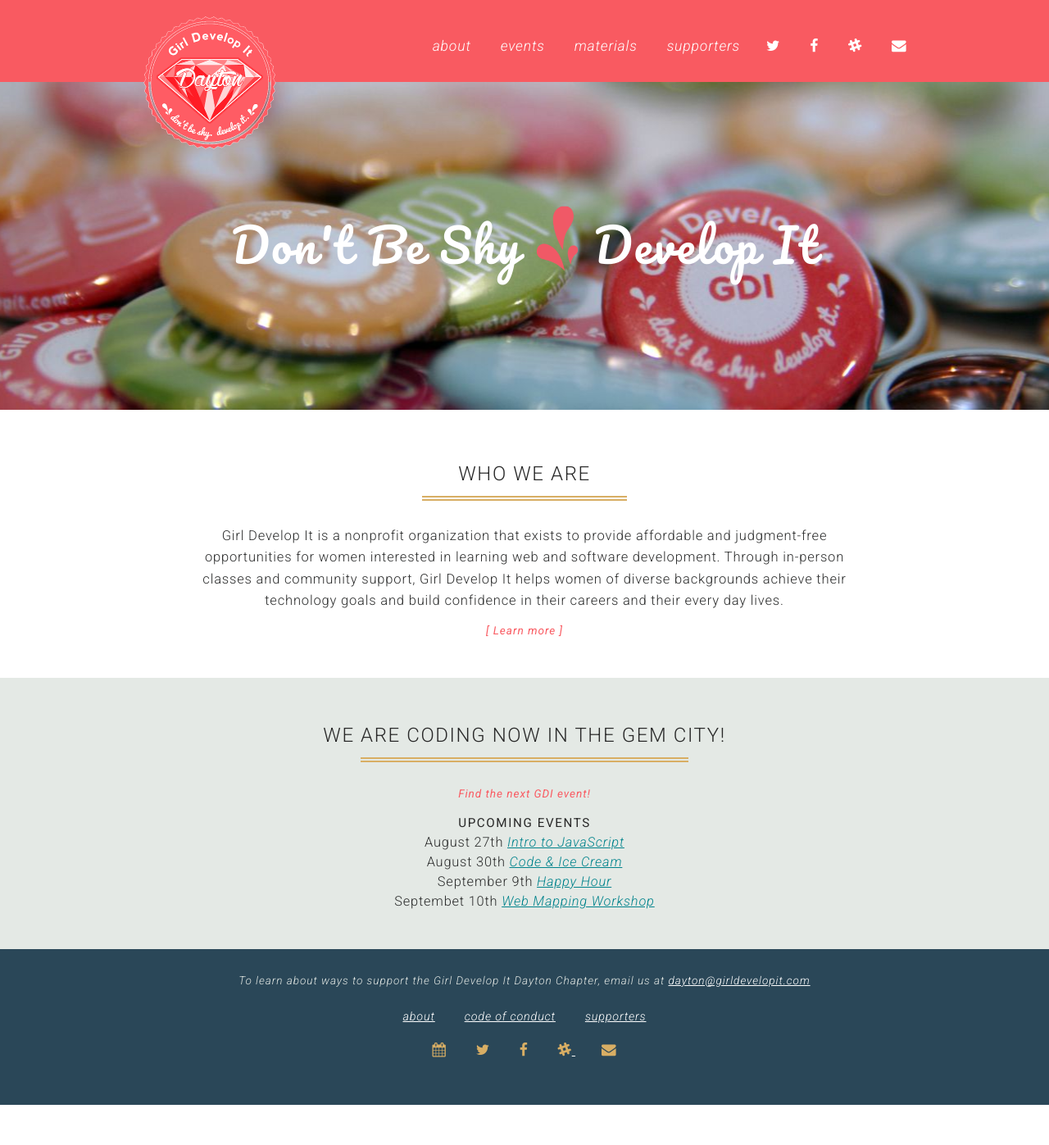
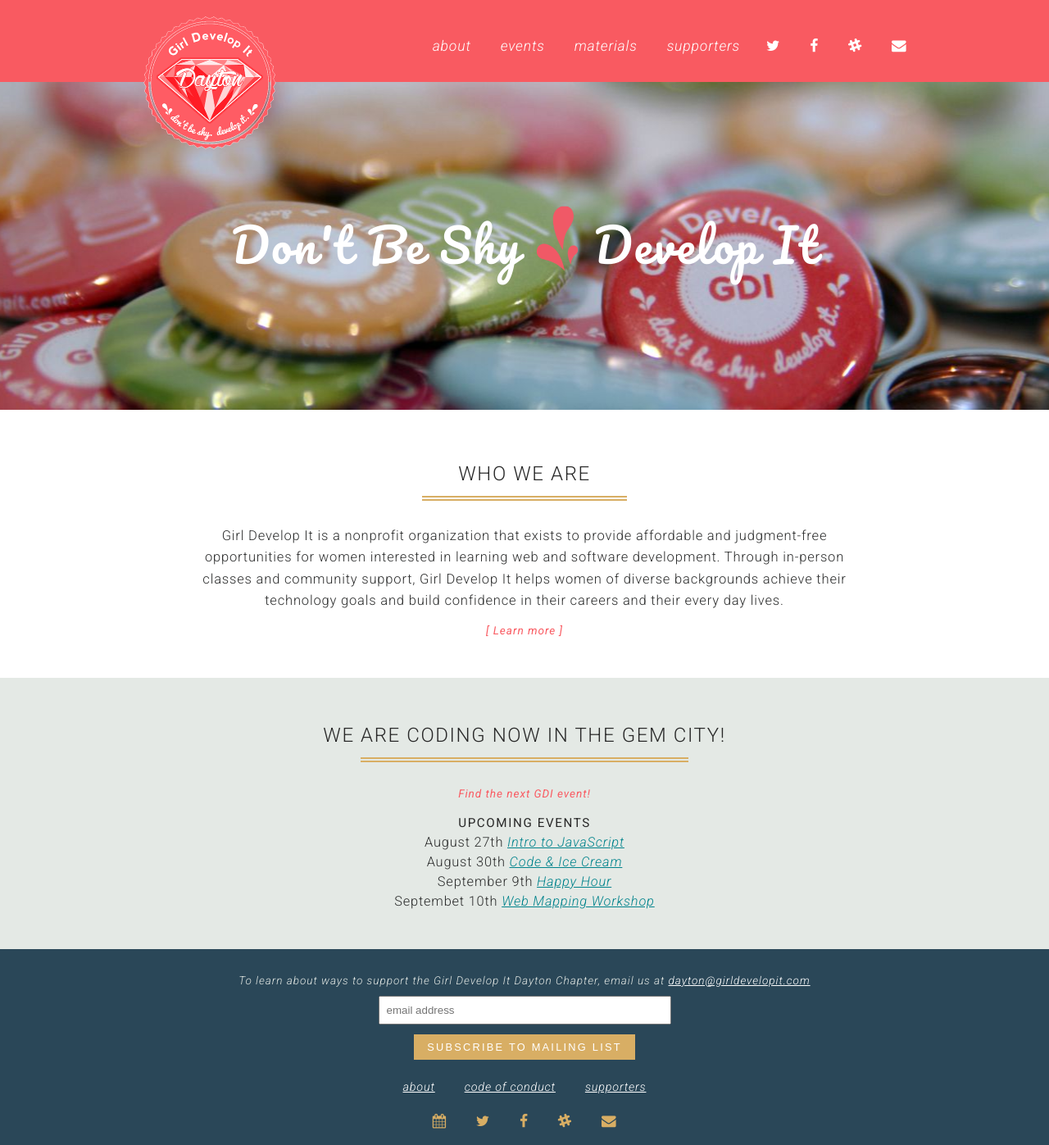
Before and after one commit to dytcodetogether/gdidayton, a Jekyll site: the page built from index.html, in a window 1280 px wide. Shown: the whole page at 82% size. Built offline with Jekyll 4.4.1, drawn with Linux system fonts in a browser that asks for light colours; nearby versions of some CDN libraries; before the commit the page ends 1348 px from its top, so only the background shows below that.

Commit message:
adding subscribe to mailing list

```diff
--- a/_layouts/default.html
+++ b/_layouts/default.html
@@ -56,6 +56,29 @@
 
       <p class="subtitle">To learn about ways to support the Girl Develop It Dayton Chapter, email us at <a href="mailto:dayton@girldevelopit.com">dayton@girldevelopit.com</a> </p>
 
+      <div id="mc_embed_signup">
+        <form action="//gdidayton.us11.list-manage.com/subscribe/post?u=aa274a4abc0dc6b798a0a2fe2&amp;id=879f893adb" method="post" id="mc-embedded-subscribe-form" name="mc-embedded-subscribe-form" class="validate" target="_blank" novalidate="">
+        <div id="mc_embed_signup_scroll">
+      <!-- <label for="mce-EMAIL">Subscribe to our mailing list</label><br> -->
+      <input type="email" value="" name="EMAIL" title="Email address" class="email" id="mce-EMAIL" size="40" placeholder="email address" required="">
+        <!-- real people should not fill this in and expect good things - do not remove this or risk form bot signups-->
+        <div style="position: absolute; left: -5000px;"><input type="text" name="b_4d5ae11ec6fb973947670055f_e63c9ab02b" tabindex="-1" value=""></div>
+        <div class="clear"><input type="submit" value="Subscribe to Mailing List" name="subscribe" id="mc-embedded-subscribe" class="button"></div>
+        </div>
+    </form>
+    </div>
+
+
+
+
+      <!-- Begin MailChimp Signup Form -->
+
+
+      <!--End mc_embed_signup-->
+
+
+
+
       <nav class="navigation">
         <a href="{{ site.baseurl }}/about">about</a>
         <a href="{{ site.baseurl }}/code-of-conduct">code of conduct</a>
@@ -65,9 +88,7 @@
         <a target="_blank" href="http://www.meetup.com/Girl-Develop-It-Dayton/"><i class="fa fa-calendar fa-3x"></i></a>
         <a target="_blank" href="https://twitter.com/gdidayton" aria-label="GDI Dayton Twitter"><i class="fa fa-twitter"></i></a>
         <a target="_blank" href="https://www.facebook.com/gditdayton" aria-label="GDI Dayton Facebook"><i class="fa fa-facebook"></i></a>
-        <a target="_blank" href="https://gdidayton.herokuapp.com/" aria-label="GDI Dayton Slack">
-            <i class="fa fa-slack"></i>
-        </a>
+        <a target="_blank" href="https://gdidayton.herokuapp.com/" aria-label="GDI Dayton Slack"><i class="fa fa-slack"></i></a>
         <a target="_blank" href="mailto:dayton@girldevelopit.com" aria-label="GDI Dayton Email">
           <i class="fa fa-envelope"></i>
         </a>
--- a/_scss/typography.css.scss
+++ b/_scss/typography.css.scss
@@ -87,7 +87,7 @@
  text-transform: uppercase;
  letter-spacing: .14rem;
  background-color: $gold;
- padding: .5rem;
+ padding: .5rem 1rem;
  border: none;
  &:hover{
   background-color: $black;
```
Also changed, not shown: 9 other files.
